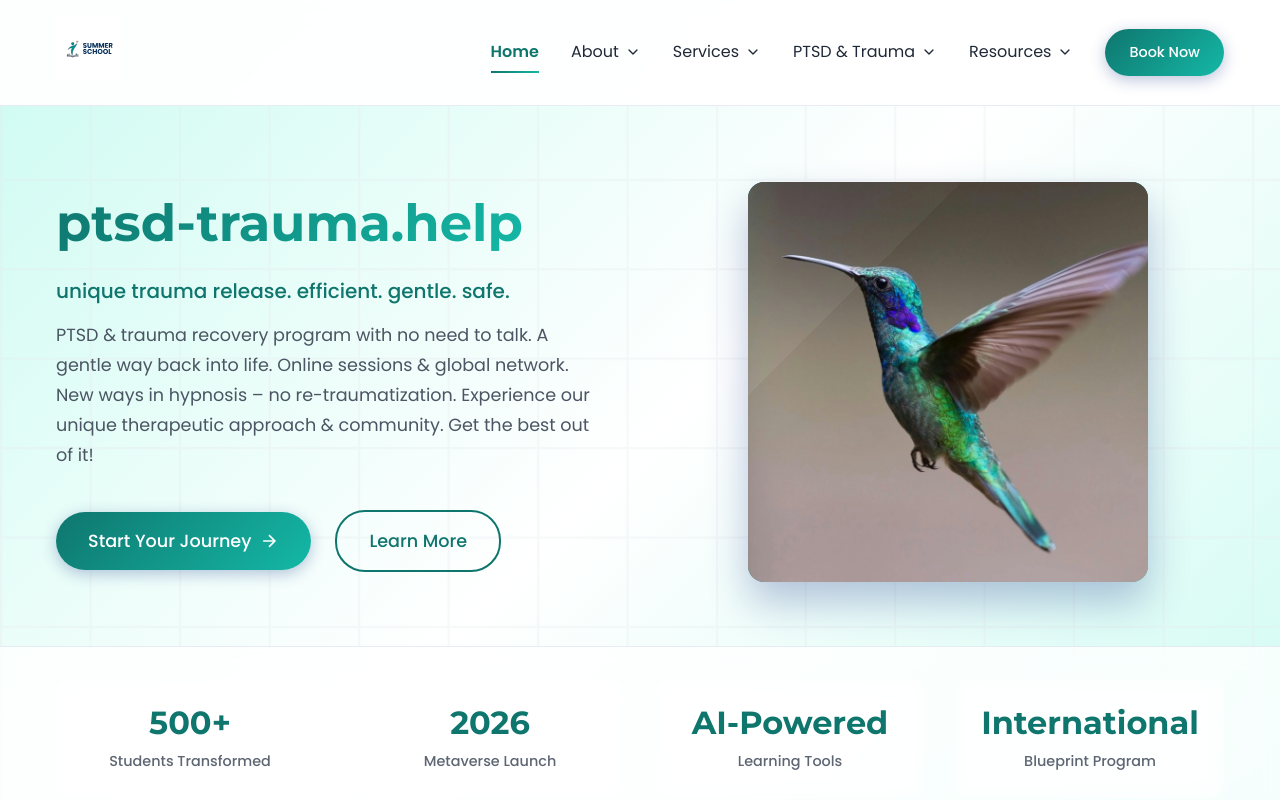
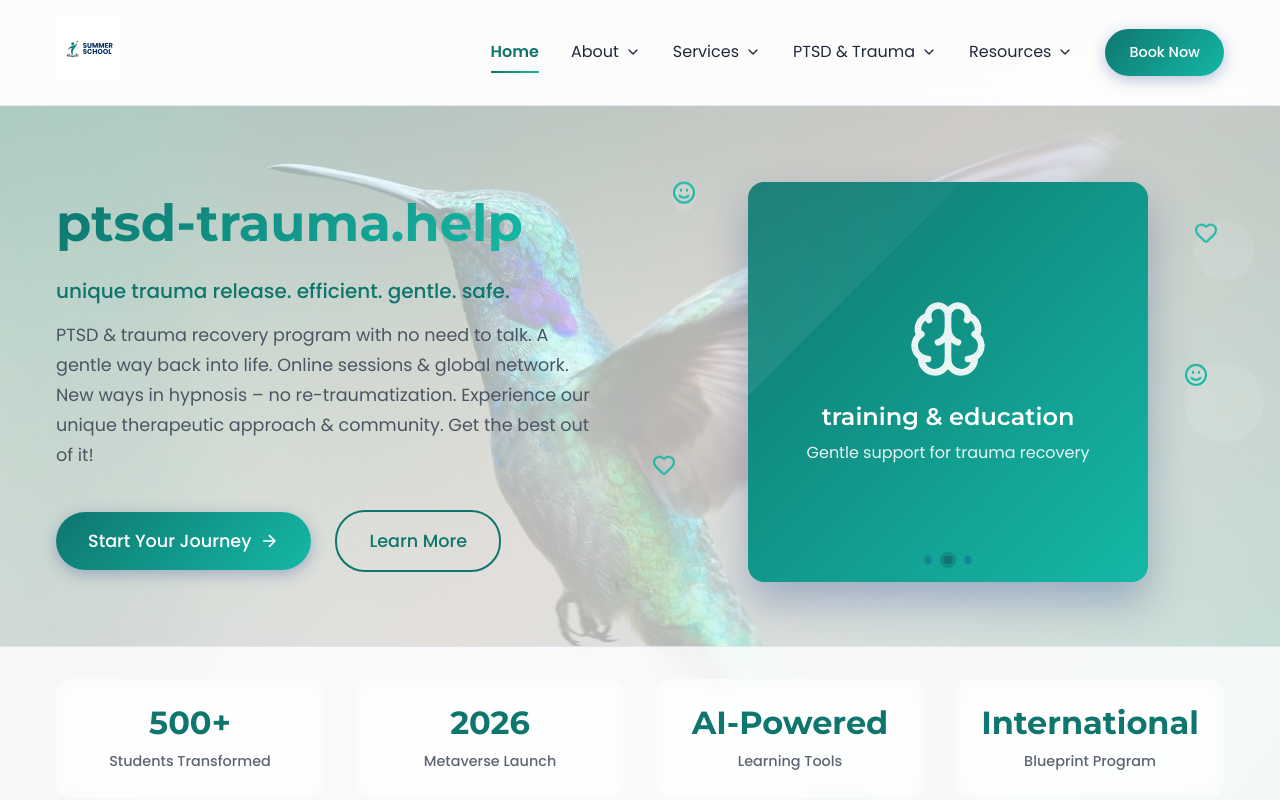
Before and after one commit to EngrE/Web, a React (Vite) app: page / in a window 1280 px wide. Shown: the top 800 px of the page. Built offline with nearby package versions, Linux system fonts and the light colour scheme.

Commit message:
Hero changes

```diff
--- a/src/components/Footer.jsx
+++ b/src/components/Footer.jsx
@@ -16,7 +16,7 @@ const Footer = () => {
             <div className="footer-brand">
               <h3 className="footer-logo gradient-text">ptsd-trauma.help</h3>
               <p className="footer-description">
-                Transforming the (C-)PTSD & trauma work through innovative hypnosis models and a unique approach.
+                Transforming the PTSD & trauma work through innovative hypnosis models and a unique approach.
                 Join us in re-shaping your future. Live again.
               </p>
               <div className="footer-social">
@@ -92,7 +92,7 @@ const Footer = () => {
                       }}
                       className="footer-link"
                     >
-                      Apply Now
+                      Book Now
                     </a>
                   </li>
                 </ul>
@@ -101,7 +101,7 @@ const Footer = () => {
               <div className="footer-column">
                 <h4 className="footer-column-title">Program</h4>
                 <ul className="footer-list">
-                  <li><a href="#" className="footer-link">About Summer School</a></li>
+                  <li><a href="#" className="footer-link">About ptsd-trauma.help</a></li>
                   <li><a href="#" className="footer-link">Admission Process</a></li>
                   <li><a href="#" className="footer-link">Curriculum</a></li>
                   <li><a href="#" className="footer-link">Faculty</a></li>
@@ -123,7 +123,7 @@ const Footer = () => {
           <div className="footer-bottom">
             <div className="footer-bottom-content">
               <p className="footer-copyright">
-                © 2024 NUST Summer School. All rights reserved.
+                © 2026 ptsd-trauma.help. All rights reserved.
               </p>
               <div className="footer-legal">
                 <a href="#" className="footer-legal-link">Privacy Policy</a>
--- a/src/components/Hero.css
+++ b/src/components/Hero.css
@@ -188,6 +188,7 @@
   border-radius: 50%;
   background: rgba(255, 255, 255, 0.1);
   animation: float 6s ease-in-out infinite;
+  color: #14b8a6;
 }
 
 .element-1 {
@@ -390,3 +391,36 @@
   overflow: hidden;
   border-radius: 16px;
 }
+
+
+/*================Addional CSS====================*/
+.hero-image-placeholder {
+  position: relative;
+  overflow: hidden;
+}
+
+
+.carousel-dots {
+  position: absolute;
+  left: 50%;
+  bottom: 18px;
+  transform: translateX(-50%);
+  display: flex;
+  gap: 10px;
+  z-index: 3;
+}
+
+.carousel-dot {
+  width: 10px;
+  height: 10px;
+  border-radius: 50%;
+  border: none;
+  padding: 0;
+  margin: 0;
+  background: rgba(255, 255, 255, 0.45);
+  cursor: pointer;
+}
+
+.carousel-dot.active {
+  background: white;
+}
--- a/src/components/Hero.jsx
+++ b/src/components/Hero.jsx
@@ -1,12 +1,51 @@
+import { useEffect, useState } from 'react';
 import './Hero.css';
 import heroImage from '../assets/images/pexels-pixabay-349758-scaled.jpg';
-
+import { Heart, Smile, Brain, Network } from 'lucide-react';
 
 const Hero = () => {
+  const slides = [
+    {
+
+      icon: <Heart />,
+      title: 'gentle & rapid',
+      text: '------',
+      gradient: "linear-gradient(135deg, #fa709a 0%, #fee140 100%)"
+    },
+    {
+      icon: <Brain />,
+      title: 'training & education',
+      text: 'Gentle support for trauma recovery',
+      gradient: "linear-gradient(135deg, #43e97b 0%, #38f9d7 100%)",
+    },
+    {
+      icon: <Network />,
+      title: 'community & network',
+      text: 'Safe techniques with no re-traumatization',
+      gradient: "linear-gradient(135deg, #4facfe 0%, #00f2fe 100%)",
+    },
+  ];
+
+  const [currentSlide, setCurrentSlide] = useState(0);
+
+  useEffect(() => {
+    const autoSlide = setInterval(() => {
+      setCurrentSlide((prev) => (prev + 1) % slides.length);
+    }, 4000);
+
+    return () => clearInterval(autoSlide);
+  }, [slides.length]);
+
   return (
     <section id="home" className="hero">
       <div className="hero-background">
-        <div className="hero-overlay"></div>
+        <div className="hero-overlay">
+          <img
+            src={heroImage}
+            alt="Hero"
+            className="hero-img"
+          />
+        </div>
       </div>
 
       <div className="container">
@@ -19,14 +58,14 @@ const Hero = () => {
               unique trauma release. efficient. gentle. safe.
             </p>
             <p className="hero-description">
-               PTSD & trauma recovery program with no need to talk. A gentle way back into life. Online sessions & global network. New ways in hypnosis – no re-traumatization.
-Experience our unique therapeutic approach & community. Get the best out of it!
+              PTSD & trauma recovery program with no need to talk. A gentle way back into life. Online sessions & global network. New ways in hypnosis – no re-traumatization.
+              Experience our unique therapeutic approach & community. Get the best out of it!
             </p>
             <div className="hero-buttons">
               <button className="btn-primary hero-cta">
                 Start Your Journey
                 <svg className="cta-icon" viewBox="0 0 24 24" fill="none" stroke="currentColor" strokeWidth="2">
-                  <path d="M5 12h14M12 5l7 7-7 7"/>
+                  <path d="M5 12h14M12 5l7 7-7 7" />
                 </svg>
               </button>
               <button className="btn-secondary hero-secondary">
@@ -35,23 +74,39 @@ Experience our unique therapeutic approach & community. Get the best out of it!
             </div>
           </div>
 
+
           <div className="hero-image">
             <div className="hero-image-container">
               <div className="hero-image-placeholder">
-                <img
-                  src={heroImage}
-                  alt="Hero"
-                  className="hero-img"
-                />
+              <div className="image-content" >
+                <div className="university-icon">{slides[currentSlide].icon}</div>
+                <h3>{slides[currentSlide].title}</h3>
+                <p>{slides[currentSlide].text}</p>
               </div>
 
-              <div className="floating-elements">
-                <div className="floating-element element-1"></div>
-                <div className="floating-element element-2"></div>
-                <div className="floating-element element-3"></div>
+              <div className="carousel-dots">
+                {slides.map((_, index) => (
+                  <button
+                    key={index}
+                    type="button"
+                    className={`carousel-dot ${index === currentSlide ? 'active' : ''}`}
+                    onClick={() => setCurrentSlide(index)}
+                    aria-label={`Go to slide ${index + 1}`}
+                  />
+                ))}
               </div>
             </div>
-          </div>
+
+    <div className="floating-elements">
+      <div className="floating-element element-1"><Heart /></div>
+      <div className="floating-element element-3"><Smile /></div>
+      <div className="floating-element element-2"><Heart /></div>
+      <div className="floating-element element-4"><Smile /></div>
+    </div>
+  </div>
+</div>
+
+
         </div>
       </div>
 
--- a/src/components/Navbar.css
+++ b/src/components/Navbar.css
@@ -90,6 +90,7 @@
 .nav-cta:hover {
   transform: translateY(-2px) scale(1.05);
   box-shadow: 0 8px 25px rgba(30, 58, 138, 0.4);
+  color: white;
 }
 
 .mobile-menu-btn {
```
